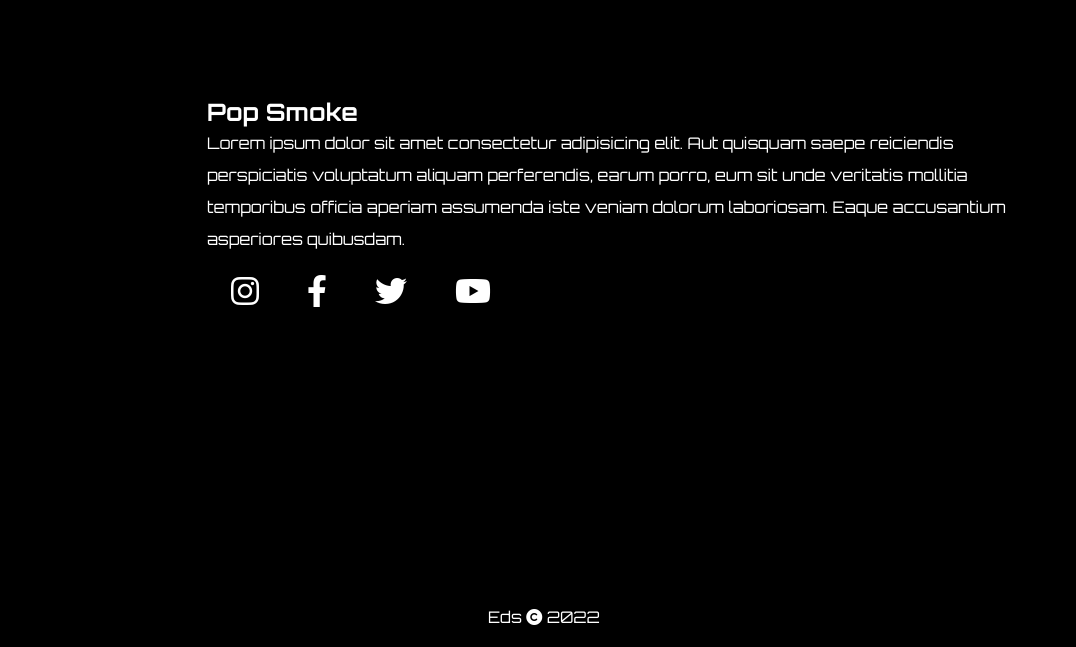
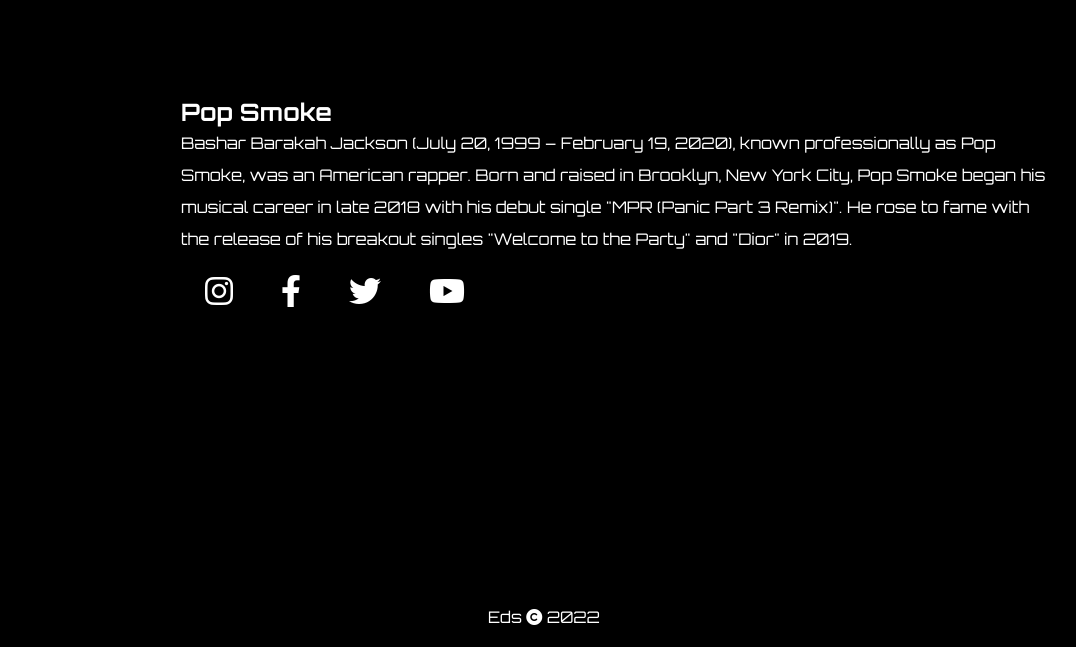
Before and after one commit to Eds2369/edspop, a plain HTML site: page index.html in a window 1280 px wide. Shown: the part 3228-3875 px from the top of the page, without its empty margins (96-1172 px from the left). Drawn offline with nearby package versions, Linux system fonts and the light colour scheme; a web font is replaced by a local one.

Commit message:
removed lorem ipsum for real text

```diff
--- a/index.html
+++ b/index.html
@@ -190,7 +190,7 @@
                 </div>
                 <div class="about-information">
                     <h3>Pop Smoke</h3>
-                    <p>Lorem ipsum dolor sit amet consectetur adipisicing elit. Aut quisquam saepe reiciendis perspiciatis voluptatum aliquam perferendis, earum porro, eum sit unde veritatis mollitia temporibus officia aperiam assumenda iste veniam dolorum laboriosam. Eaque accusantium asperiores quibusdam.</p>
+                    <p>Bashar Barakah Jackson (July 20, 1999 – February 19, 2020), known professionally as Pop Smoke, was an American rapper. Born and raised in Brooklyn, New York City, Pop Smoke began his musical career in late 2018 with his debut single "MPR (Panic Part 3 Remix)". He rose to fame with the release of his breakout singles "Welcome to the Party" and "Dior" in 2019.</p>
                     <div class="social-medias">
                         <i class="fa-brands fa-instagram"></i>
                         <i class="fa-brands fa-facebook-f"></i>
```
